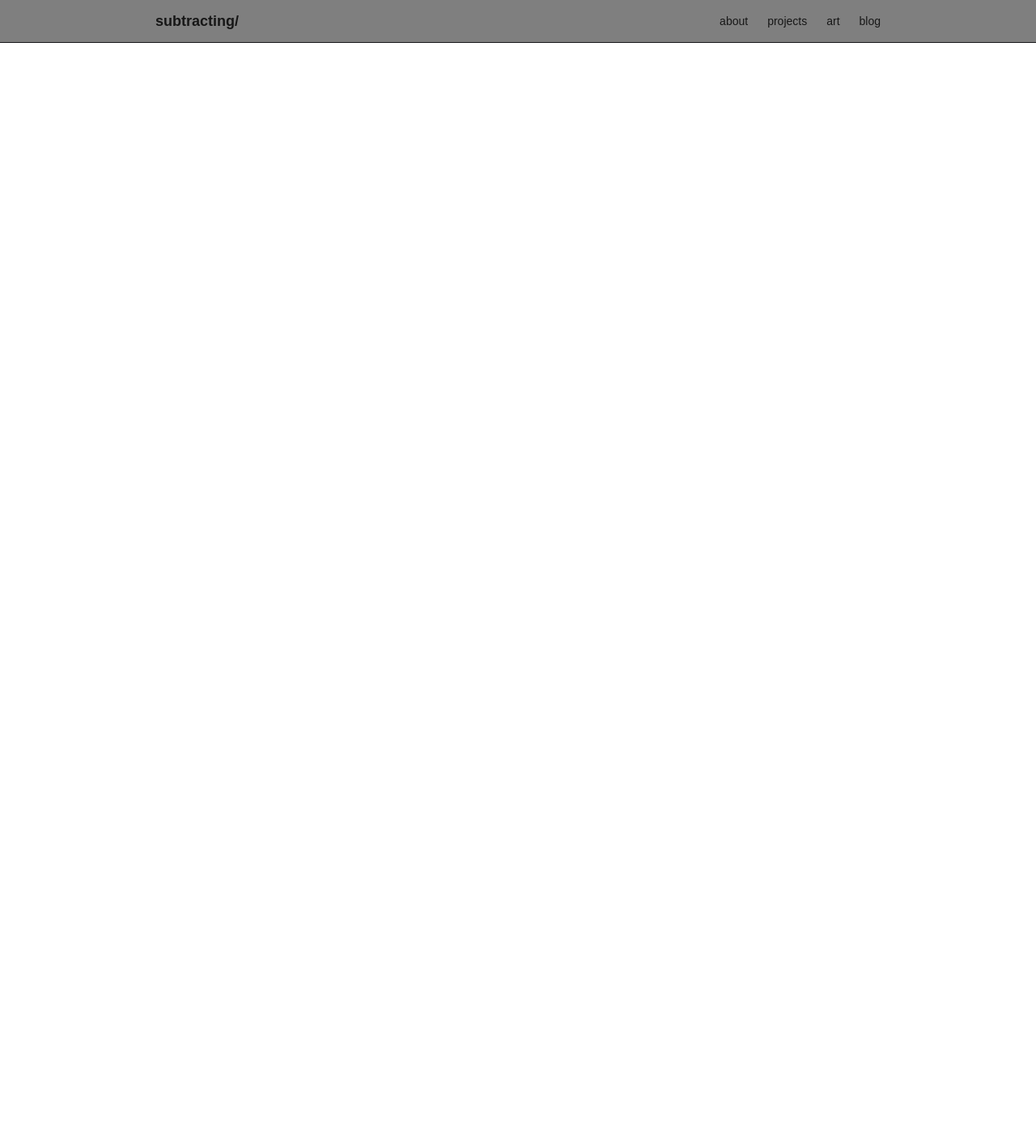
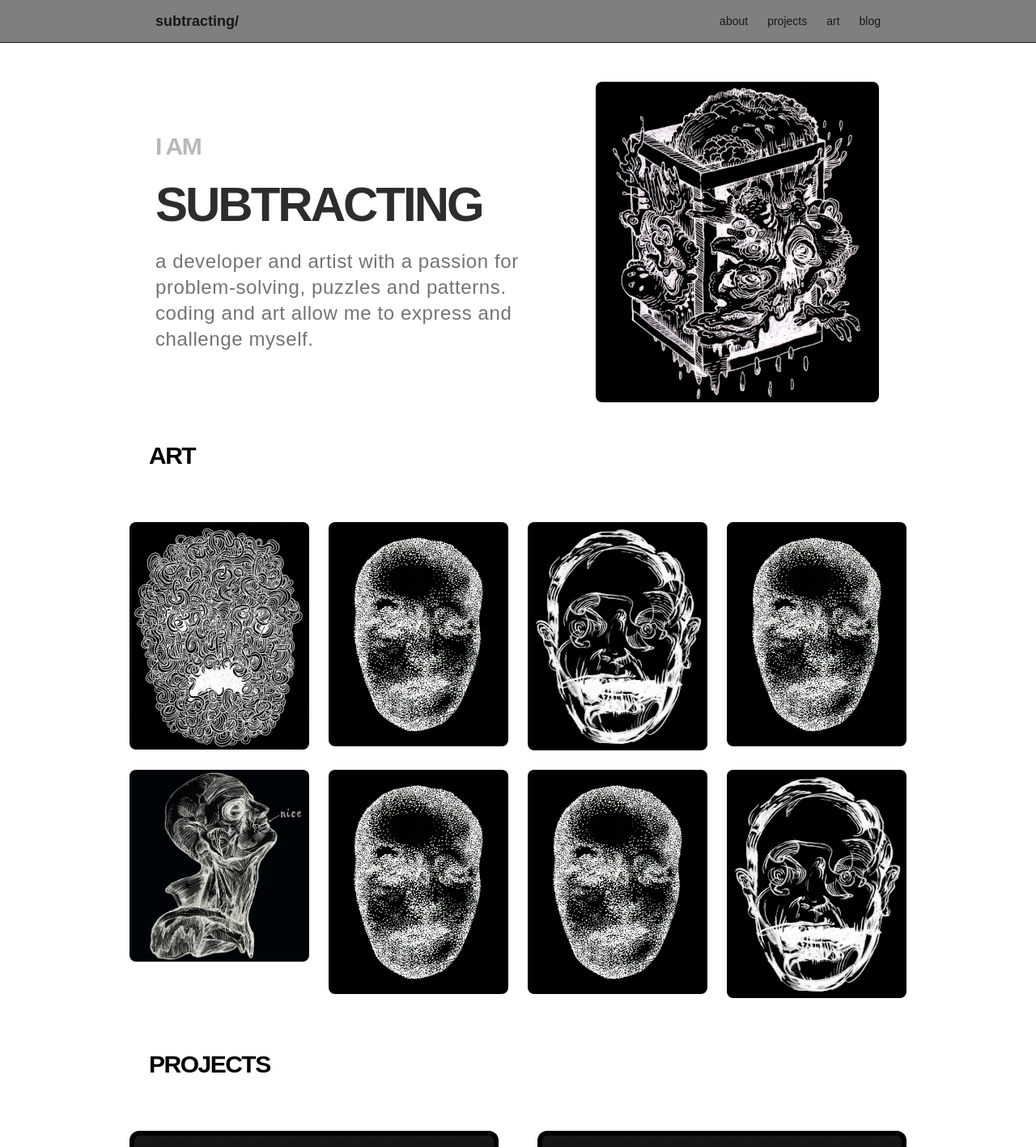
Before and after one commit to Subtracting/subtract-site, a Next.js app: page / in a window 1280 px wide. Shown: the top 1417 px of the page at 81% size. Before the commit the page ends 917 px from the top, so only its background shows below. Built offline with nearby package versions, Linux system fonts and the light colour scheme.

Commit message:
moved to main

```diff
--- a/app/about/page.tsx
+++ /dev/null
@@ -1,15 +0,0 @@
-import ArtGallery from "@/components/ArtGallery"
-import Hero from "@/components/Hero"
-import Misc from "@/components/Misc"
-import Projects from "@/components/Projects"
-
-export default function AboutPage() {
-  return (
-    <div>
-      <Hero></Hero>
-      <ArtGallery></ArtGallery>
-      <Projects></Projects>
-      <Misc></Misc>
-   </div>
-  )
-}
--- a/app/page.tsx
+++ b/app/page.tsx
@@ -1,6 +1,15 @@
+import ArtGallery from "@/components/ArtGallery"
+import Hero from "@/components/Hero"
+import Misc from "@/components/Misc"
+import Projects from "@/components/Projects"
+
 export default function Home() {
   return (
-    <div className="font-sans grid grid-rows-[20px_1fr_20px] items-center justify-items-center min-h-screen p-8 pb-20 gap-16 sm:p-20">
-    </div>
-  );
+    <div>
+      <Hero></Hero>
+      <ArtGallery></ArtGallery>
+      <Projects></Projects>
+      <Misc></Misc>
+   </div>
+  )
 }
```
